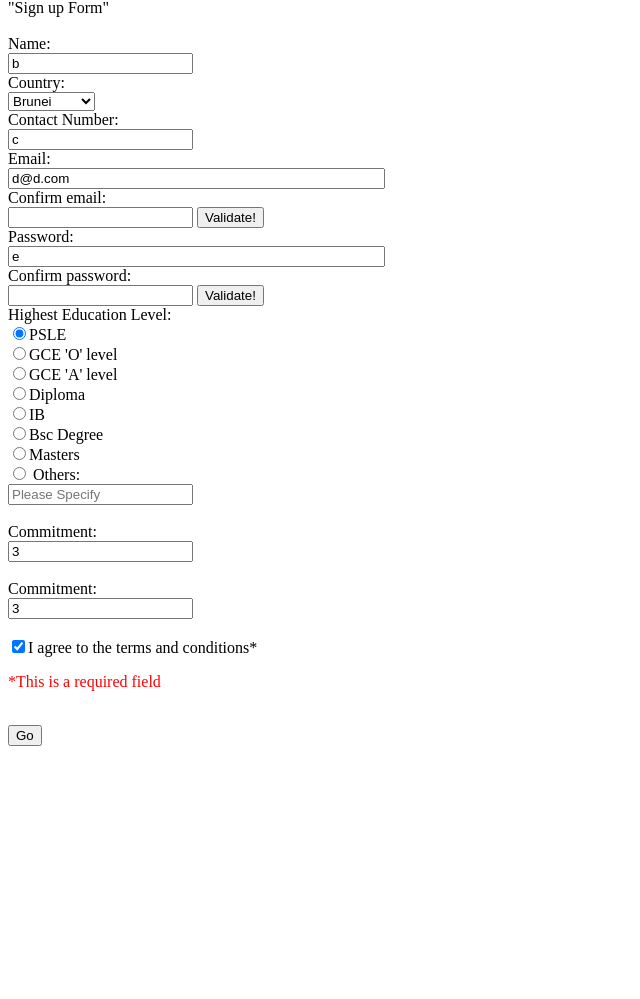
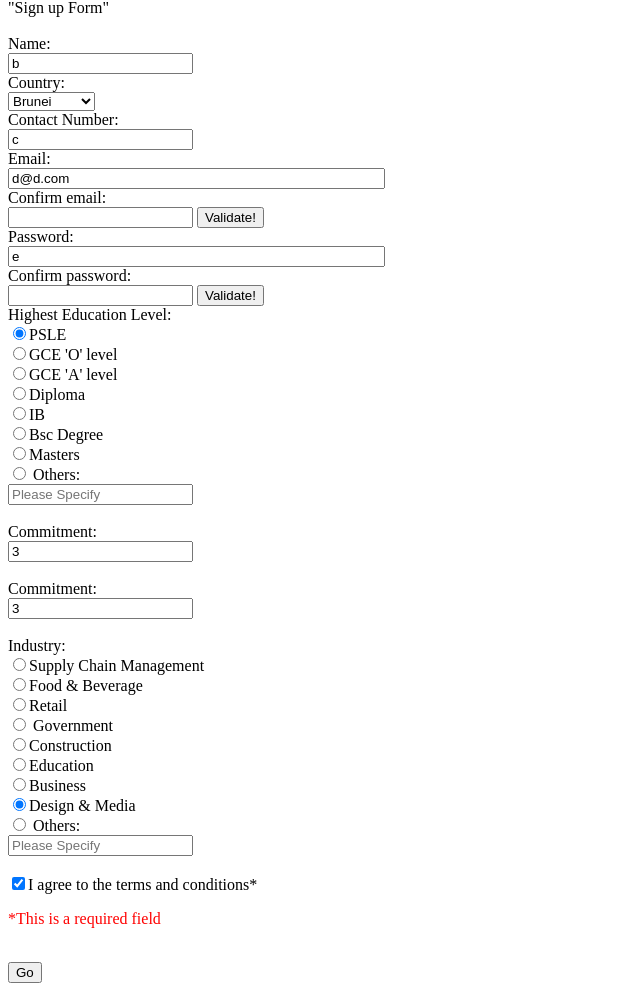
Before and after one commit to bokwoon95/flask-app, a Flask app: page /form in a window 1280 px wide. Shown: the part 27-1026 px from the top of the page, without its empty margins (0-640 px from the left). Before the commit the page ends 773 px from the top, so only its background shows below. Run offline with Flask 2, Linux system fonts and the light colour scheme.

Commit message:
input industry into start.html

```diff
--- a/templates/start.html
+++ b/templates/start.html
@@ -74,6 +74,22 @@
   <br>
 
   <br>
+  Industry:
+  <br>
+
+  <input type="radio" name='group2' value="supplychainmanagement" checked required>Supply Chain Management <br>
+  <input type="radio" name='group2' value="food&beverage" checked required>Food & Beverage <br>
+  <input type="radio" name='group2' value="retail" checked required>Retail <br>
+  <input type="radio" name='group2' value="government" checked required> Government <br>
+  <input type="radio" name='group2' value="construction" checked required>Construction <br>
+  <input type="radio" name='group2' value="education" checked required>Education <br>
+  <input type="radio" name='group2' value="business" checked required>Business <br>
+  <input type="radio" name='group2' value="design&media" checked required>Design & Media <br>
+  <input type="radio" name='group2' value="Others" required>
+  Others:<br>
+  <input type="text" name='group1' placeholder="Please Specify"><br>
+
+  <br>
   <input type="checkbox" checked required>I agree to the terms and conditions*
   <p style="color:red">*This is a required field</p>
   <br>
```
